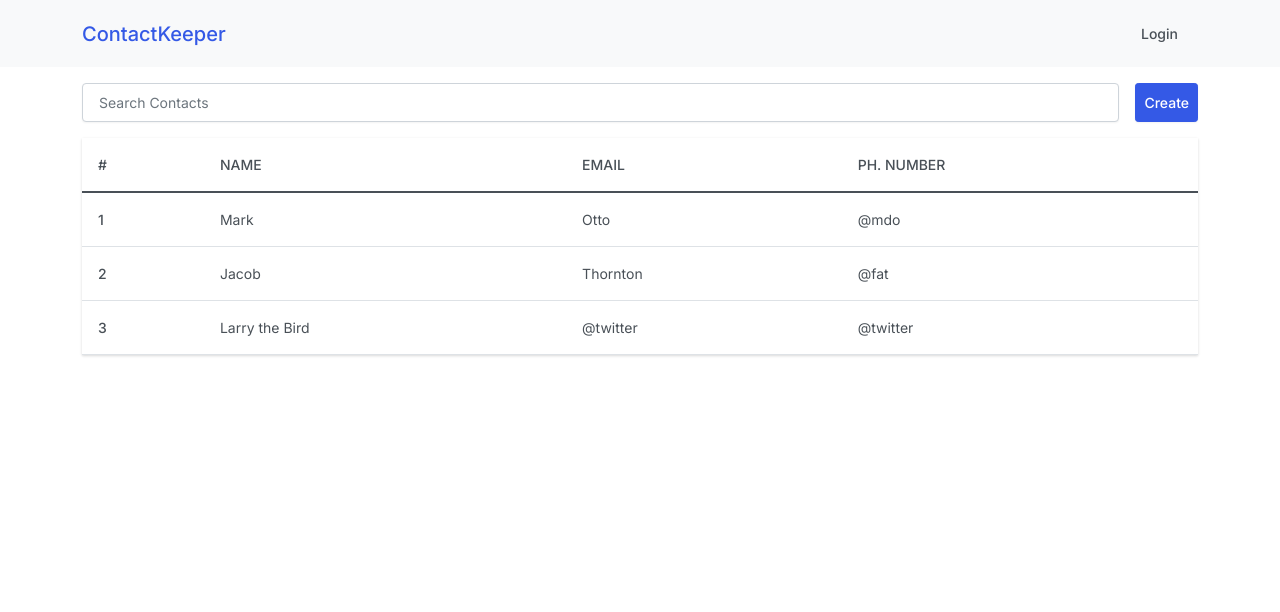
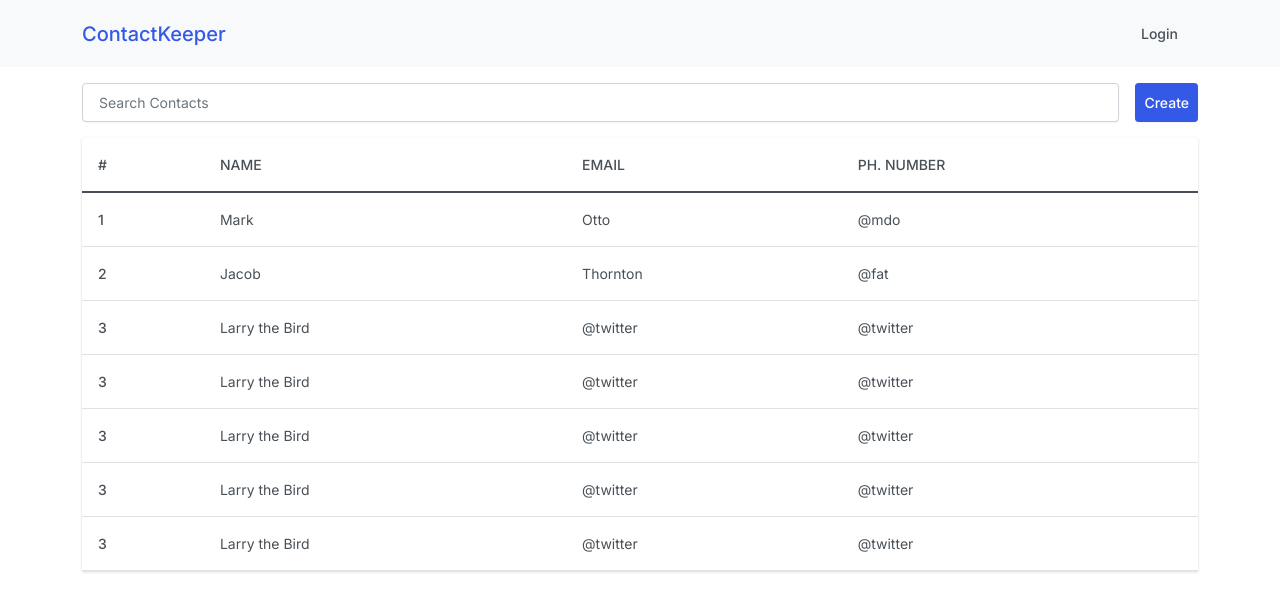
Before and after one commit to ashez2000/contact-keeper-v2, a React (Vite) app in the folder client/: page / in a window 1280 px wide. Shown: the top 612 px of the page. Built offline with nearby package versions, Linux system fonts and the light colour scheme.

Commit message:
add contact eedit page

```diff
--- a/client/index.html
+++ b/client/index.html
@@ -6,7 +6,7 @@
     <link rel="stylesheet" href="bootstrap.min.css" />
     <title>Contact Keeper</title>
   </head>
-  <body>
+  <body class="vh-100">
     <div id="root"></div>
     <script type="module" src="/src/main.jsx"></script>
   </body>
--- a/client/src/App.jsx
+++ b/client/src/App.jsx
@@ -4,6 +4,7 @@ import Header from './components/Header'
 import HomePage from './pages/HomePage'
 import CreatePage from './pages/CreatePage'
 import LoginPage from './pages/LoginPage'
+import EditPage from './pages/EditPage'
 
 const App = () => {
   return (
@@ -13,6 +14,7 @@ const App = () => {
         <Routes>
           <Route path="/" element={<HomePage />} />
           <Route path="/create" element={<CreatePage />} />
+          <Route path="/edit/:id" element={<EditPage />} />
           <Route path="/login" element={<LoginPage />} />
         </Routes>
       </main>
--- /dev/null
+++ b/client/src/components/ContactCard.jsx
@@ -0,0 +1,20 @@
+const ContactCard = ({ contact }) => {
+  return (
+    <div className="d-flex flex-column justify-content-center align-items-center">
+      <h3 className="mb-3">Edit</h3>
+      <form className="w-50">
+        <input className="form-control mb-3" type="text" placeholder="Name" />
+        <input className="form-control mb-3" type="email" placeholder="Email" />
+        <input
+          className="form-control mb-3"
+          type="text"
+          placeholder="Ph. Number"
+        />
+
+        <button className="btn btn-primary">Submit</button>
+      </form>
+    </div>
+  )
+}
+
+export default ContactCard
--- a/client/src/components/ContactList.jsx
+++ b/client/src/components/ContactList.jsx
@@ -1,4 +1,8 @@
+import { useNavigate } from 'react-router-dom'
+
 const ContactList = () => {
+  const navigate = useNavigate()
+
   return (
     <div>
       <table className="table">
@@ -11,7 +15,7 @@ const ContactList = () => {
           </tr>
         </thead>
         <tbody>
-          <tr>
+          <tr onClick={() => navigate('/edit/123')}>
             <th scope="row">1</th>
             <td>Mark</td>
             <td>Otto</td>
@@ -29,6 +33,30 @@ const ContactList = () => {
             <td>@twitter</td>
             <td>@twitter</td>
           </tr>
+          <tr>
+            <th scope="row">3</th>
+            <td>Larry the Bird</td>
+            <td>@twitter</td>
+            <td>@twitter</td>
+          </tr>
+          <tr>
+            <th scope="row">3</th>
+            <td>Larry the Bird</td>
+            <td>@twitter</td>
+            <td>@twitter</td>
+          </tr>
+          <tr>
+            <th scope="row">3</th>
+            <td>Larry the Bird</td>
+            <td>@twitter</td>
+            <td>@twitter</td>
+          </tr>
+          <tr>
+            <th scope="row">3</th>
+            <td>Larry the Bird</td>
+            <td>@twitter</td>
+            <td>@twitter</td>
+          </tr>
         </tbody>
       </table>
     </div>
--- /dev/null
+++ b/client/src/pages/EditPage.jsx
@@ -0,0 +1,7 @@
+import ContactCard from '../components/ContactCard'
+
+const EditPage = () => {
+  return <ContactCard />
+}
+
+export default EditPage
```
